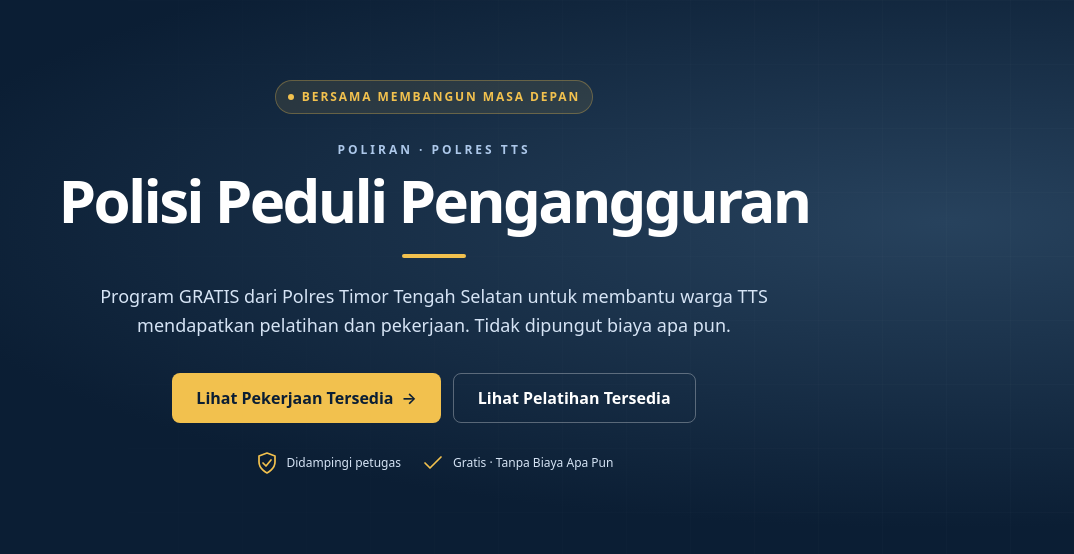
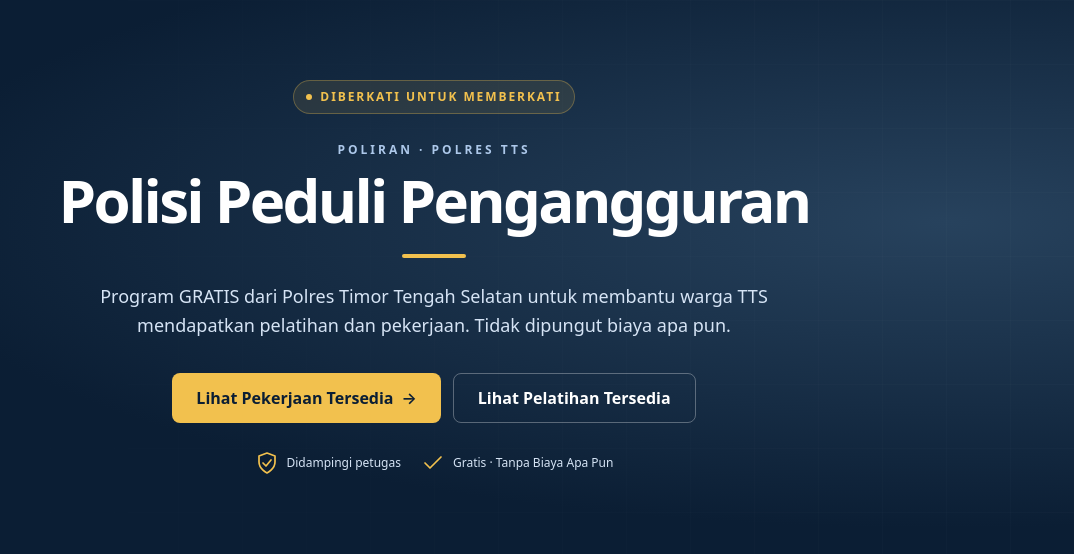
Before and after one commit to daniizzulhaq/app-poliran, a Laravel app: page / in a window 1280 px wide. Shown: the part 113-667 px from the top of the page, without its empty margins (206-1280 px from the left). Run offline with Laravel 12, Linux system fonts and the light colour scheme; data comes from the database, SQL or seed files in the repository; data that the repository does not hold is empty; style sheets or scripts are compiled from the project's sources; parts of the project's set-up code (start-up, migrations or seed data) failed here and were passed over.

Commit message:
pembaruan

```diff
--- a/resources/views/public/_hero.blade.php
+++ b/resources/views/public/_hero.blade.php
@@ -2,7 +2,7 @@
     <div class="hero-grid" aria-hidden="true"></div>
     <div class="relative mx-auto max-w-6xl px-4 py-14 sm:py-20">
         <div class="relative z-10 mx-auto flex max-w-3xl flex-col items-center text-center">
-            <span class="inline-flex items-center gap-2 rounded-full border border-gold-400/30 bg-gold-400/10 px-3 py-2 text-[10px] font-bold tracking-[0.16em] text-gold-400 uppercase sm:text-xs"><span class="h-1.5 w-1.5 rounded-full bg-gold-400" aria-hidden="true"></span> Bersama membangun masa depan</span>
+            <span class="inline-flex items-center gap-2 rounded-full border border-gold-400/30 bg-gold-400/10 px-3 py-2 text-[10px] font-bold tracking-[0.16em] text-gold-400 uppercase sm:text-xs"><span class="h-1.5 w-1.5 rounded-full bg-gold-400" aria-hidden="true"></span> Diberkati untuk memberkati</span>
             <p class="mt-7 text-xs font-semibold tracking-[0.25em] text-brand-200 uppercase">POLIRAN · Polres TTS</p>
             <h1 class="hero-title mt-3 max-w-3xl text-4xl font-extrabold text-white sm:text-6xl">{{ $konten['hero_judul'] }}</h1>
             <div class="mt-6 h-1 w-16 rounded-full bg-gold-400" aria-hidden="true"></div>
```
